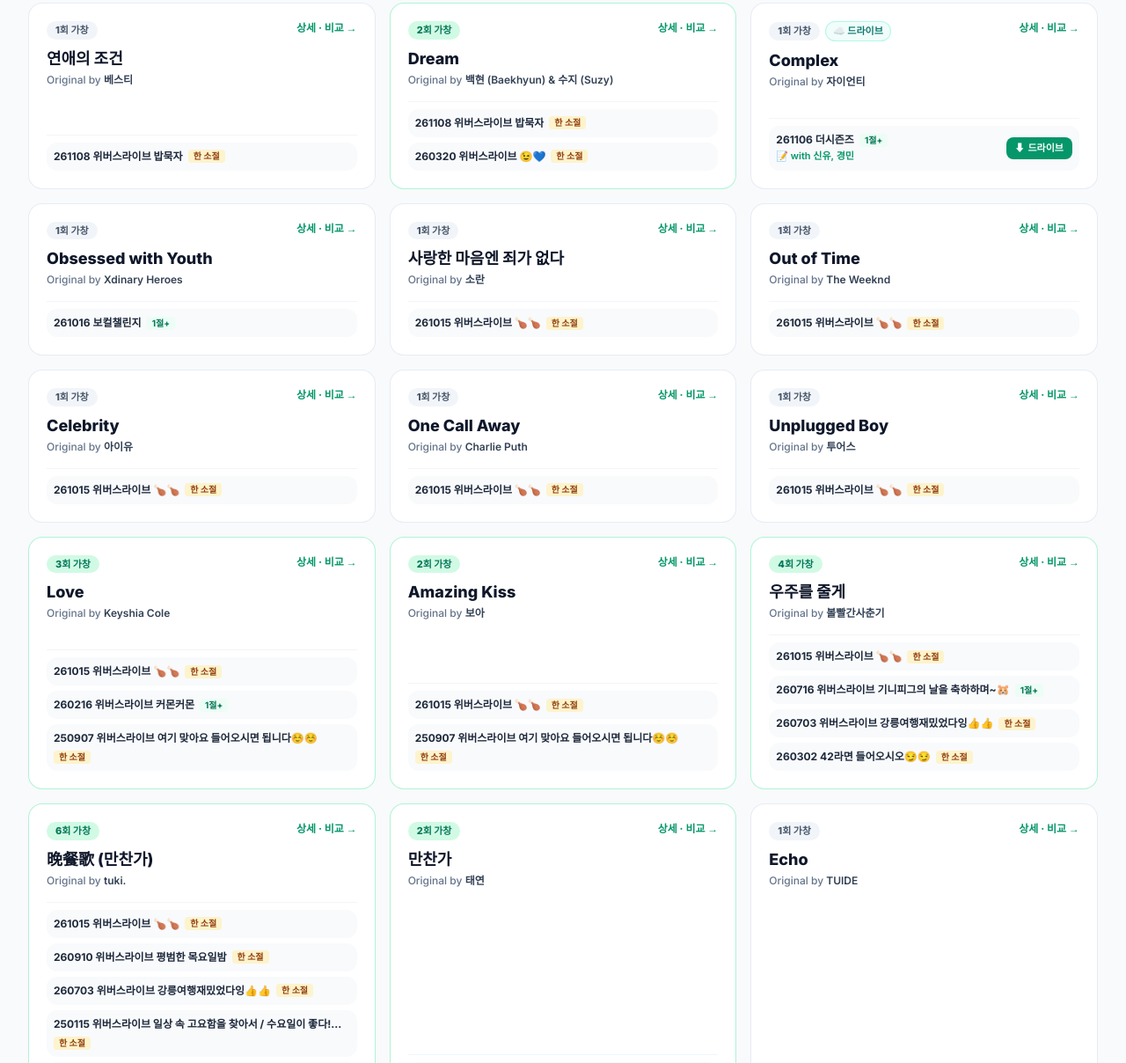
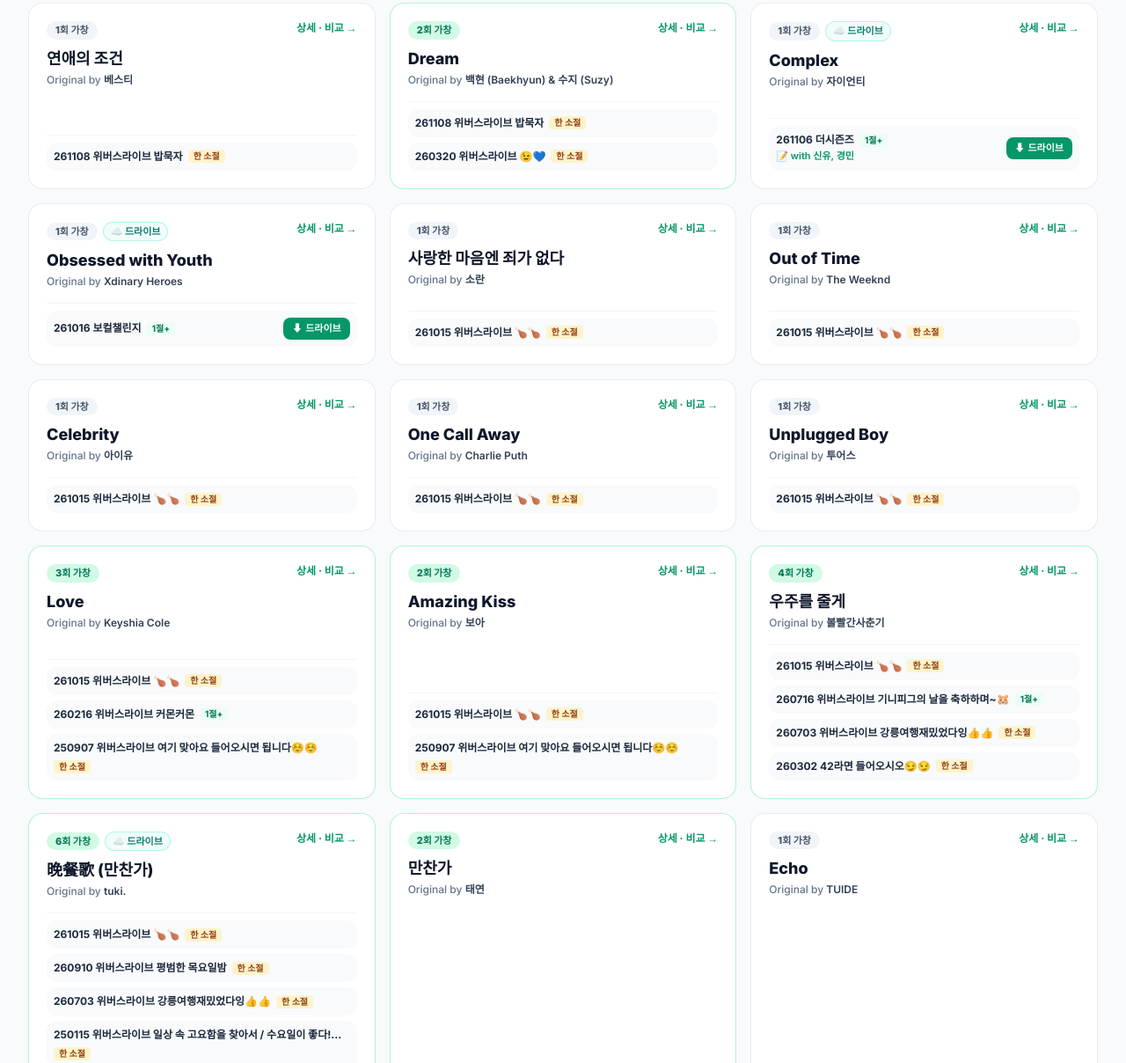
Before and after one commit to youngzaiii/archiveyj, a plain HTML site: page index.html in a window 1280 px wide. Shown: the part 1114-2322 px from the top of the page at 88% size. Drawn offline with nearby package versions, Linux system fonts and the light colour scheme.

Commit message:
Update index.html

```diff
--- a/index.html
+++ b/index.html
@@ -463,11 +463,14 @@
     // ==========================================
     const DEFAULT_SESSION_LINKS = {};
     const DEFAULT_DRIVE_LINKS = {
-      '2026-11-24_삐그덕_1': 'https://drive.google.com/file/d/1O9mjqqH-EWGudNb2i1MRSSO7o2dAky3i/view?usp=drive_link',
-      '2026-11-06_complex_9': 'https://drive.google.com/file/d/1HdHR1H-xNJl1pJt3n4wcIA2urTdBSRnW/view?usp=drive_link',
-      '2026-08-31_alwaysrememberusthisway_53': 'https://drive.google.com/file/d/1nTaU_2azhTHiMPsaiuLahCImY0CB7Y3w/view?usp=drive_link',
-      '2025-07-19_athousandyears_262': 'https://drive.google.com/file/d/1ufQ0JK8s0ya229KVEtLiVX5ykv2hEvdQ/view?usp=drive_link',
-      '2024-08-10_晩餐歌_tuki_303': 'https://drive.google.com/file/d/1pxWm-bF2M9yfGw9tcz4VoOgvH42qCpn9/view?usp=drive_link'
+      '2026-11-24_삐그덕': 'https://drive.google.com/file/d/1O9mjqqH-EWGudNb2i1MRSSO7o2dAky3i/view?usp=drive_link',
+      '2026-11-08_물음표': 'https://drive.google.com/file/d/1ujsBtDZqLrgmx6DuZ_lf4K7arkiHqEI4/view?usp=drive_link',
+      '2026-11-06_complex': 'https://drive.google.com/file/d/1HdHR1H-xNJl1pJt3n4wcIA2urTdBSRnW/view?usp=drive_link',
+      '2026-10-16_obsessedwithyouth': 'https://drive.google.com/file/d/1MjQGFUbwZcfhnUYEZfejilbNEBetgxXM/view?usp=drive_link',
+      '2026-08-31_alwaysrememberusthisway': 'https://drive.google.com/file/d/1nTaU_2azhTHiMPsaiuLahCImY0CB7Y3w/view?usp=drive_link',
+      '2025-07-19_athousandyears': 'https://drive.google.com/file/d/1ufQ0JK8s0ya229KVEtLiVX5ykv2hEvdQ/view?usp=drive_link',
+      '2024-10-24_좌우맹': 'https://drive.google.com/file/d/1wMkk3pY5xc5JXBfSO9HWllFnwOfs1VBN/view?usp=drive_link',
+      '2024-08-10_晩餐歌_tuki': 'https://drive.google.com/file/d/1pxWm-bF2M9yfGw9tcz4VoOgvH42qCpn9/view?usp=drive_link'
     };
 
     const RAW_SESSIONS = [
@@ -689,7 +692,7 @@
         source: '260620 위버스라이브 소곤소곤 나른나른 우리들만의 시간',
         songs: [
           { title: '한 번 더, 안녕', artist: '영재' },
-          { title: '좌우맹', artist: 'Yorushika' },
+          { title: '左右盲 (좌우맹)', artist: 'Yorushika' },
           { title: '포옹', artist: '세븐틴' },
           { title: 'FML', artist: '세븐틴' },
           { title: '입춘', artist: '한로로' },
@@ -840,7 +843,7 @@
           { title: 'Blue', artist: 'DxS' },
           { title: 'Love Poem', artist: '아이유' },
           { title: '보통의 하루', artist: '정승환' },
-          { title: '좌우맹', artist: 'Yorushika' },
+          { title: '左右盲 (좌우맹)', artist: 'Yorushika' },
           { title: '0+0', artist: '한로로' },
           { title: '누난 너무 예뻐', artist: '샤이니' },
           { title: '캔디', artist: 'NCT DREAM' },
@@ -1012,7 +1015,7 @@
           { title: '첫 눈', artist: 'EXO', lengthType: 'snippet' },
           { title: 'To. X', artist: '태연', lengthType: 'snippet' },
           { title: '에피소드', artist: '이무진', lengthType: 'snippet' },
-          { title: '左右盲', artist: 'Yorushika', lengthType: 'snippet' },
+          { title: '左右盲 (좌우맹)', artist: 'Yorushika', lengthType: 'snippet' },
           { title: 'Here With Me', artist: 'd4vd', lengthType: 'snippet' },
           { title: 'Always', artist: 'Daniel Caesar', lengthType: 'full' },
           { title: '晩餐歌', artist: 'tuki.', lengthType: 'snippet' },
@@ -1043,7 +1046,7 @@
         date: '2024-10-24',
         source: '241024 TWSTUDIO',
         songs: [
-          { title: '左右盲', artist: 'Yorushika' }
+          { title: '左右盲 (좌우맹)', artist: 'Yorushika' }
         ]
       },
       {
@@ -1075,12 +1078,12 @@
     // ==========================================
     // 2. 정규화 및 초기 데이터셋 생성
     // ==========================================
-    const DATASET_VERSION = '2026-11-26-v16';
+    const DATASET_VERSION = '2026-11-26-v17';
 
     function normalizeSongKey(title, artist = '') {
       const cleaned = title
         .toLowerCase()
-        .replace(/\(만찬가\)|\(bansanka\)|\(영크크\)|\(power of love\)|\(남은 인생 10년 ost\)|\(혹은 쌍문동\)/g, '')
+        .replace(/\(만찬가\)|\(bansanka\)|\(영크크\)|\(power of love\)|\(남은 인생 10년 ost\)|\(혹은 쌍문동\)|\(좌우맹\)/g, '')
         .replace(/[\s\(\)\[\]\.,!?'"~♥\+\-]/g, '');
 
       const artistNorm = (artist || '').toLowerCase().replace(/\s+/g, '');
@@ -1255,7 +1258,8 @@
     }
 
     function getDriveLink(verId) {
-      const raw = (driveLinks[verId] || '').trim();
+      const baseId = (verId || '').replace(/_\d+$/, '');
+      const raw = (driveLinks[verId] || driveLinks[baseId] || '').trim();
       return raw ? formatGoogleDriveDirectUrl(raw) : '';
     }
 
```
